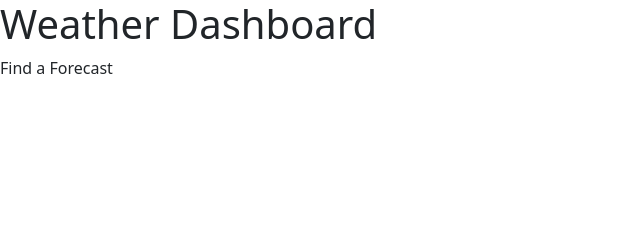
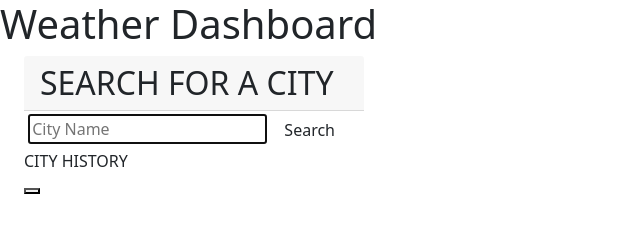
Before and after one commit to Qaizen/WeatherDashboard, a plain HTML site: page index.html in a window 1280 px wide. Shown: the whole page, without its empty margins (0-640 px from the left). Drawn offline with nearby package versions, Linux system fonts and the light colour scheme.

Commit message:
updating HTML with columns and searches

```diff
--- a/index.html
+++ b/index.html
@@ -13,14 +13,48 @@
       integrity="sha384-1BmE4kWBq78iYhFldvKuhfTAU6auU8tT94WrHftjDbrCEXSU1oBoqyl2QvZ6jIW3"
       crossorigin="anonymous"
     />
+    <link
+      href="https://fonts.googleapis.com/css2?family=Fira+Sans:wght@400;700&display=swap"
+      rel="stylesheet"
+    />
     <link rel="stylesheet" href="/asset/css/style.css" />
 </head>
 
 <body class="flex-column min-100-vh">
     <header class="hero">
         <h1 class="bigTitle">Weather Dashboard</h1>
-        <p>Find a Forecast</p>
+        <!-- <p>Find a Forecast</p> -->
     </header>
-
+    <!-- Biggest container -->
+    <main class="container row col-12">
+        <div class="leftSearchContainer col-12 col-md-4">
+<!-- left search column top -->
+<div class="leftTop">
+    <h2 class="card-header text-uppercase">Search for a City</h2>
+    <form id="cityForm" class="cardBody"></form>
+    <label class="formLabel" for="city"></label>
+    <!-- name="cityName": gives the input a name of "cityName".
+id="cityName": gives the input an id of "cityName".
+type="text": specifies that the input is of type text.
+autofocus="true": sets the input to automatically get focus when the page loads.
+class="formInput": gives the input a class name of "formInput".
+placeholder="City Name": displays "City Name" as a placeholder text in the input field. -->
+    <input name="cityName" id="cityName" type="text" autofocus="true" class="formInput" placeholder="City Name"/>
+    <button type="submit" class="btn">Search</button>
+    </form>
+</div>
+        </div>
+        <!-- left search column bottom -->
+        <div class="leftBottom">
+            <div id="searchedCityContainer" class="citylist text-uppercase">City History</div>
+            <button type="submit" class="cityButton" id="history-0"></button>
+        </div>
+    </div>
+     <!-- right column top -->
+     <div class="rightTop text">
+        <h2 class="cityTitle"><span id="dataSearchItem"></span></h2>
+        <!-- enter temp, wind, humidity, UV index -->
+     </div>
+    </main>
 </body>
 </html>
```
